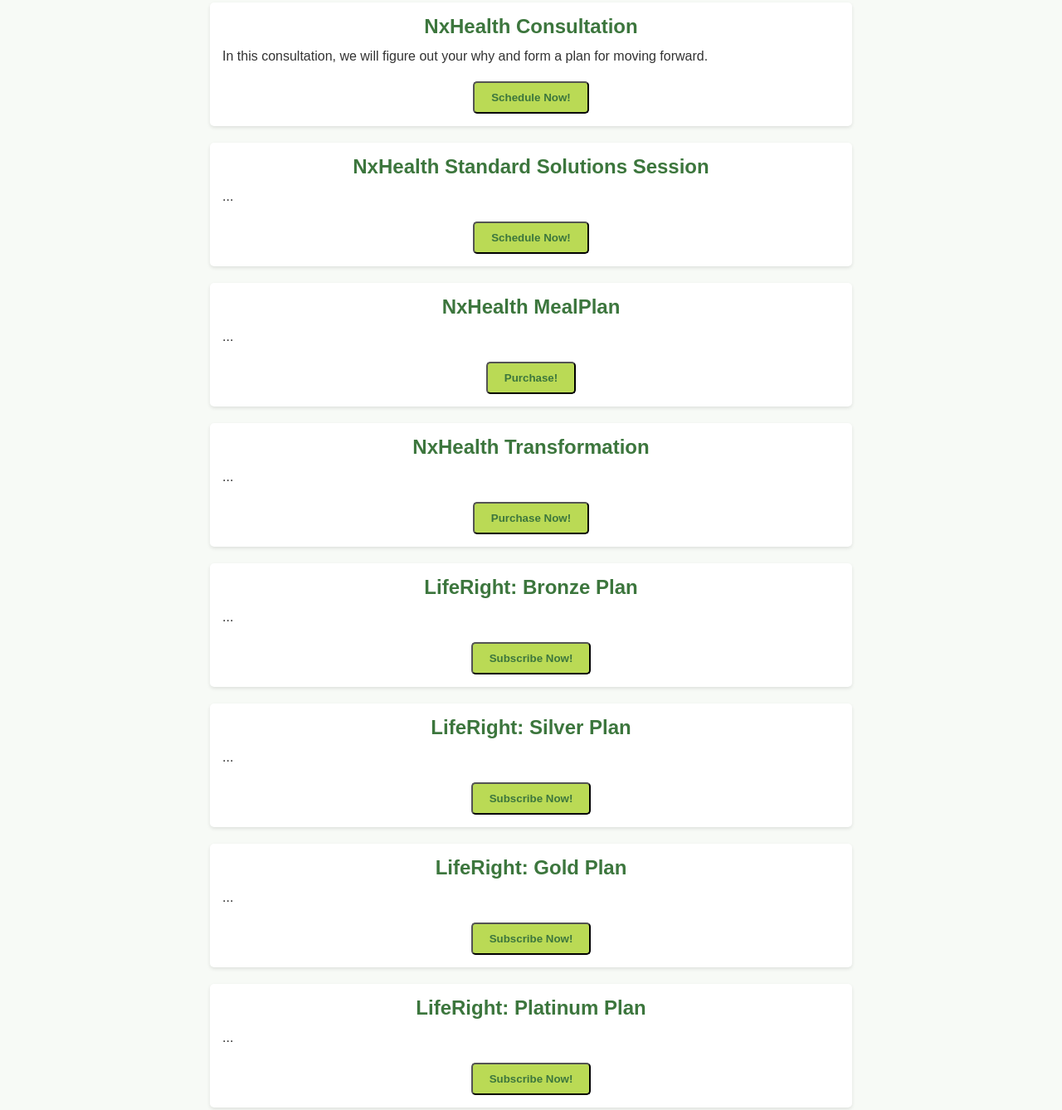
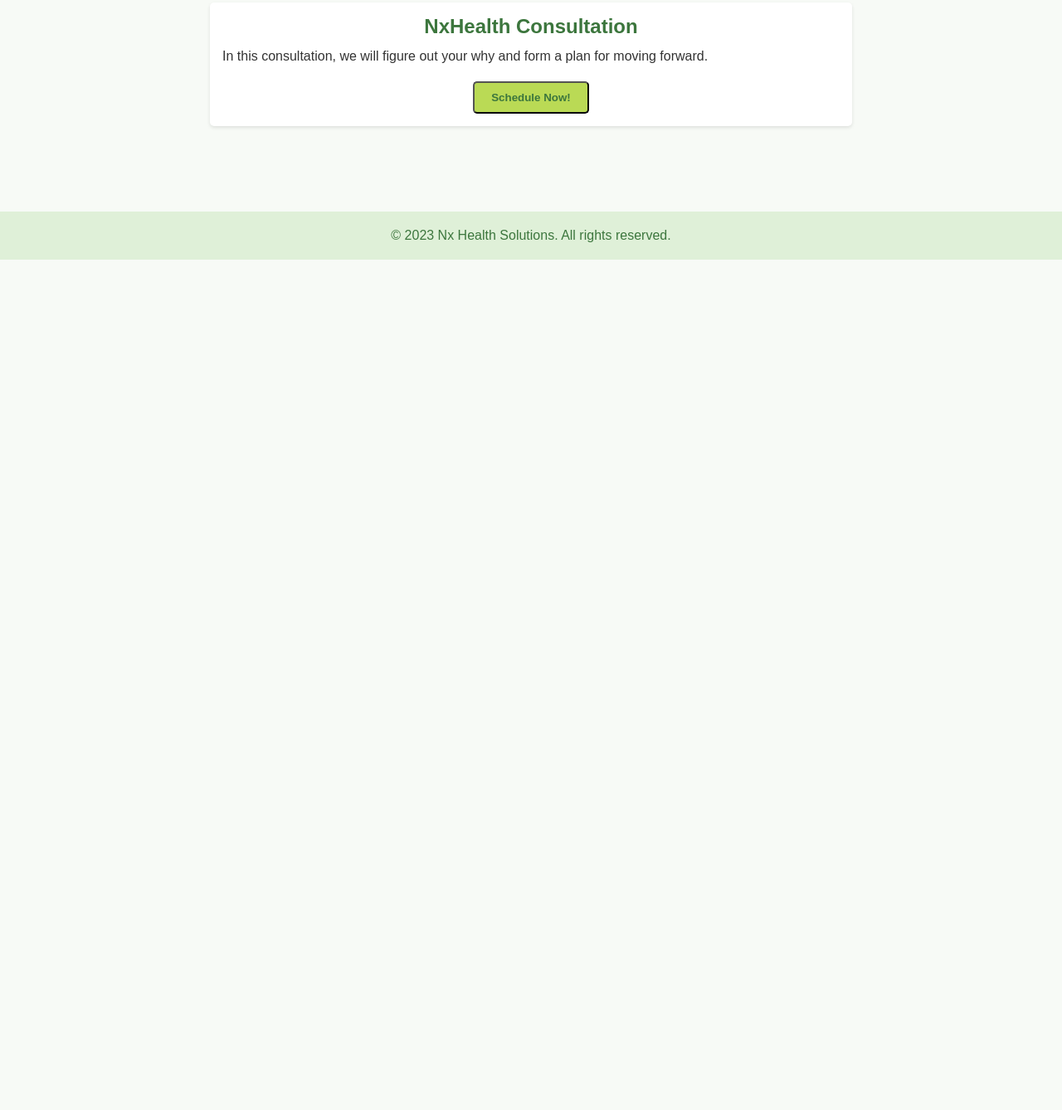
Before and after one commit to SD-NxH/nxhealthsolutions, a plain HTML site: page nxpage.html in a window 1280 px wide. Shown: the part 487-1825 px from the top of the page at 83% size. After the commit the page ends 800 px from the top, so only its background shows below. Drawn offline with Linux system fonts and the light colour scheme.

Commit message:
Add files via upload

```diff
--- a/nxpage.html
+++ b/nxpage.html
@@ -83,89 +83,6 @@
 </script>
     </article>
 
-    <article>
-      <h2 style="text-align:center;">NxHealth Standard Solutions Session</h2>
-      <p>...</p>
-      <br>
-      <button class="back-button" id="scheduleButton" style="justify-content: center;">Schedule Now!</button>
-<script>
-  document.getElementById("scheduleButton").addEventListener("click", function () {
-    window.location.href = "https://buy.stripe.com/bIY4gl9HG5cn8z67sz";
-  });
-</script>
-    </article>
-
-    <article>
-      <h2 style="text-align:center;">NxHealth MealPlan</h2>
-      <p>...</p>
-      <br>
-      <button class="back-button" id="scheduleButton" style="justify-content: center;">Purchase!</button>
-<script>
-  document.getElementById("scheduleButton").addEventListener("click", function () {
-    window.location.href = "https://buy.stripe.com/00gbIN5rq0W79Da7sA";
-  });
-</script>
-    </article>
-
-    <article>
-      <h2 style="text-align:center;">NxHealth Transformation</h2>
-      <p>...</p>
-      <br>
-      <button class="back-button" id="scheduleButton" style="justify-content: center;">Purchase Now!</button>
-<script>
-  document.getElementById("scheduleButton").addEventListener("click", function () {
-    window.location.href = "https://buy.stripe.com/6oE9AF0768oz9Da3cl";
-  });
-</script>
-    </article>
-
-    <article>
-      <h2 style="text-align:center;">LifeRight: Bronze Plan</h2>
-      <p>...</p>
-      <br>
-      <button class="back-button" id="scheduleButton" style="justify-content: center;">Subscribe Now!</button>
-<script>
-  document.getElementById("scheduleButton").addEventListener("click", function () {
-    window.location.href = "https://buy.stripe.com/5kA5kp7zy6grg1y3cq";
-  });
-</script>
-    </article>
-
-    <article>
-      <h2 style="text-align:center;">LifeRight: Silver Plan</h2>
-      <p>...</p>
-      <br>
-      <button class="back-button" id="scheduleButton" style="justify-content: center;">Subscribe Now!</button>
-<script>
-  document.getElementById("scheduleButton").addEventListener("click", function () {
-    window.location.href = "https://buy.stripe.com/aEUfZ35rqfR17v200f";
-  });
-</script>
-    </article>
-
-    <article>
-      <h2 style="text-align:center;">LifeRight: Gold Plan</h2>
-      <p>...</p>
-      <br>
-      <button class="back-button" id="scheduleButton" style="justify-content: center;">Subscribe Now!</button>
-<script>
-  document.getElementById("scheduleButton").addEventListener("click", function () {
-    window.location.href = "https://buy.stripe.com/14k5kpcTS9sDg1y28o";
-  });
-</script>
-    </article>
-
-    <article>
-      <h2 style="text-align:center;">LifeRight: Platinum Plan</h2>
-      <p>...</p>
-      <br>
-      <button class="back-button" id="scheduleButton" style="justify-content: center;">Subscribe Now!</button>
-<script>
-  document.getElementById("scheduleButton").addEventListener("click", function () {
-    window.location.href = "https://buy.stripe.com/14kdQV1ba0W7aHe3ct";
-  });
-</script>
-    </article>
 
 
 
```
